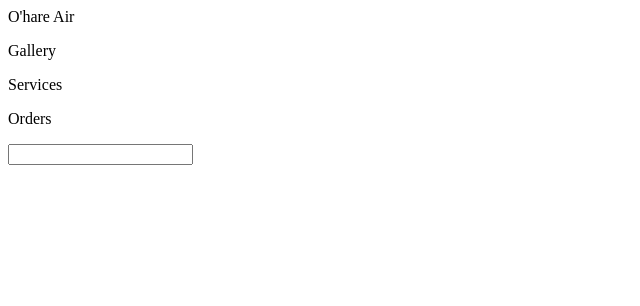
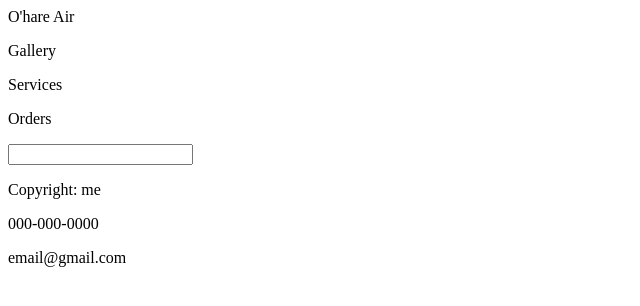
Before and after one commit to justin-swenson111/Fake-Business, a plain HTML site: page index.html in a window 1280 px wide. Shown: the whole page, without its empty margins (0-640 px from the left). Drawn offline with Linux system fonts and the light colour scheme.

Commit message:
live share test

```diff
--- a/index.html
+++ b/index.html
@@ -21,7 +21,9 @@
 
     </main>
     <footer>
-
+        <p>Copyright: me</p>
+        <p>000-000-0000</p>
+        <p>email@gmail.com</p>
     </footer>
 </body>
 </html>
```
